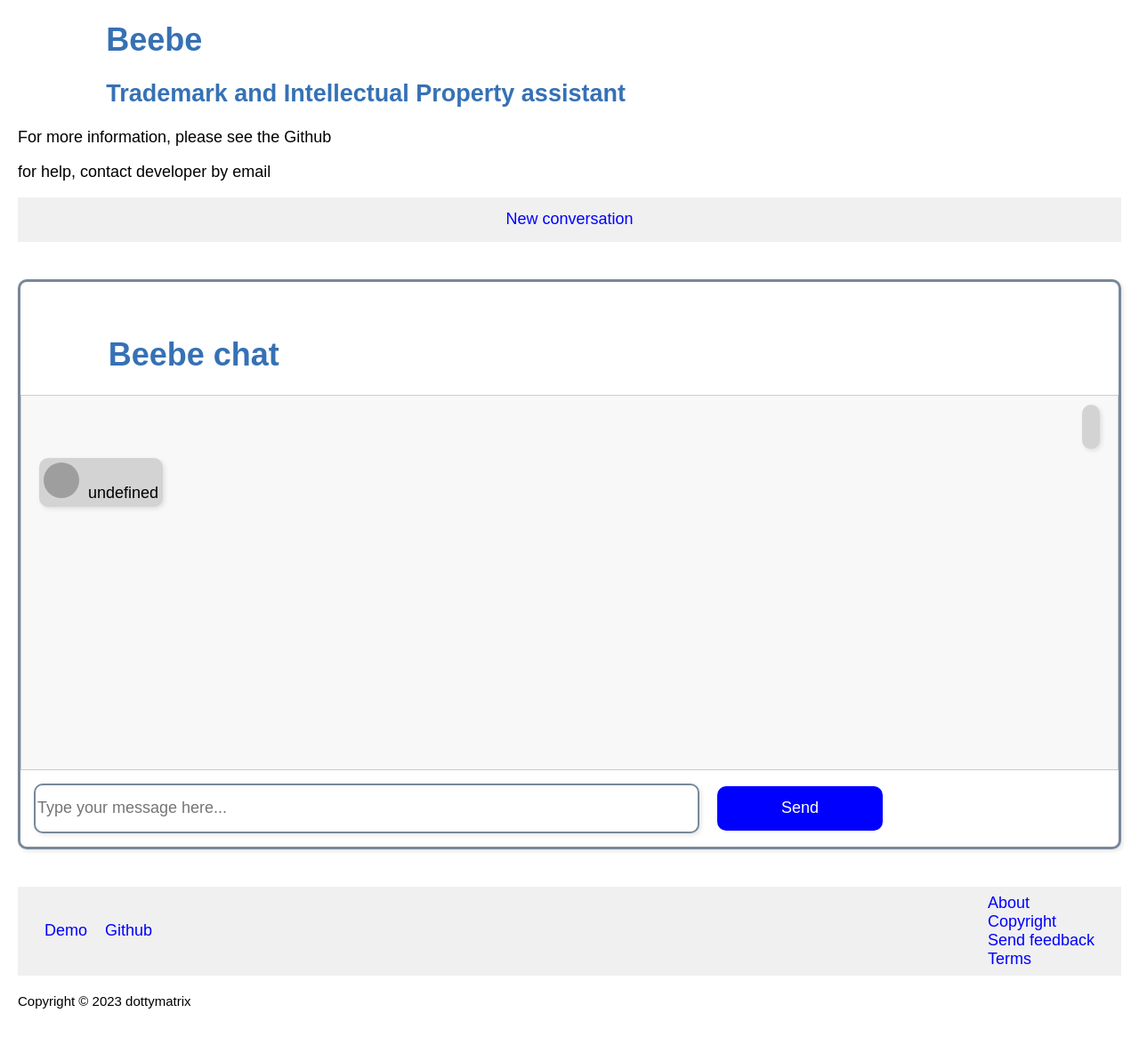
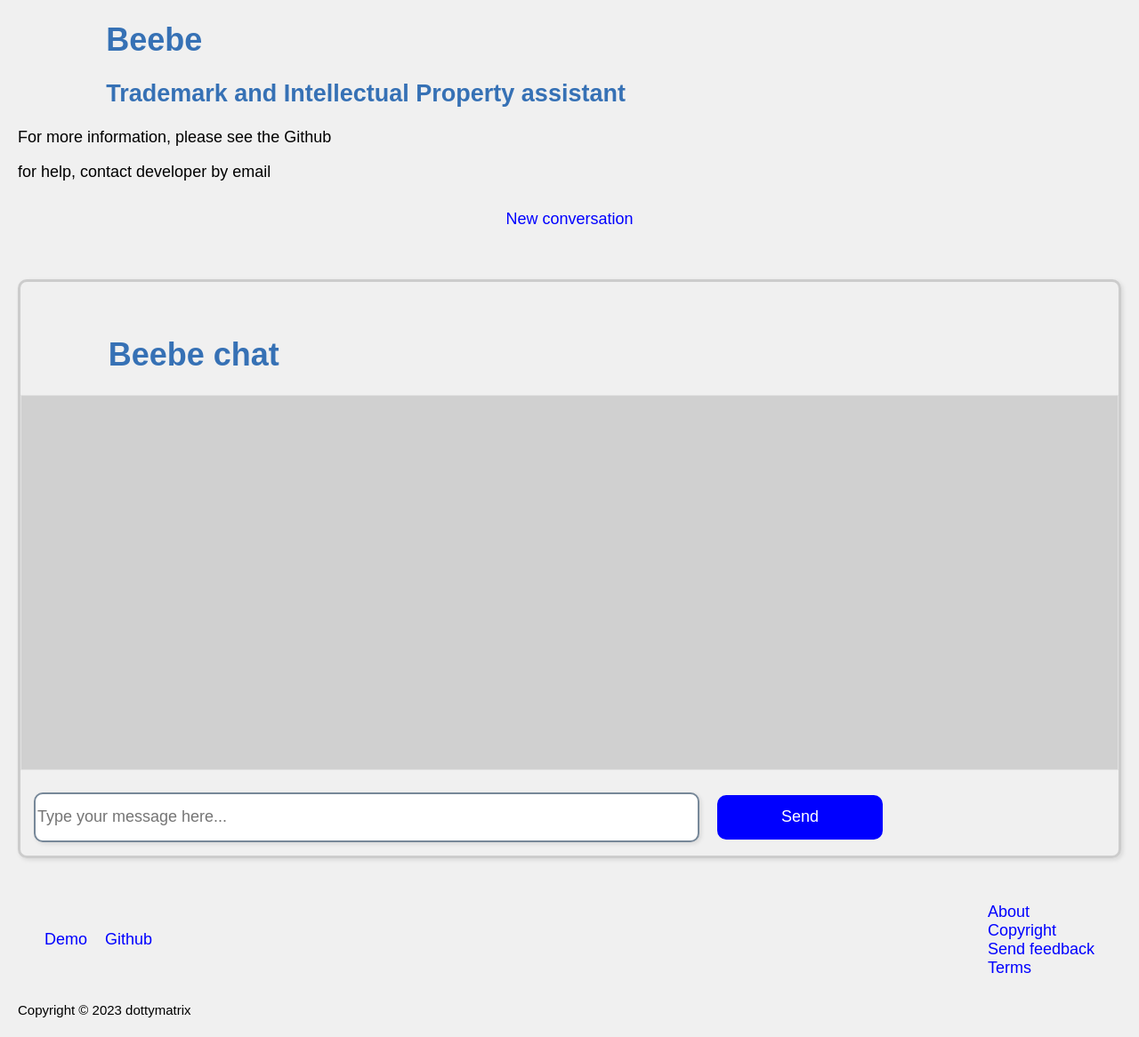
Before and after one commit to AbisoyeOnanuga/beebe, a Flask app: page / in a window 1280 px wide. Shown: the whole page at 89% size. Before the commit the page ends 1134 px from the top, so only its background shows below. Run offline with Flask 2, Linux system fonts and the light colour scheme; grey boxes are pictures that could not be loaded.

Commit message:
app update

```diff
--- a/app.py
+++ b/app.py
@@ -1,10 +1,16 @@
 # Import the necessary modules
-from flask import Flask, render_template, request, jsonify
+from flask import Flask, render_template, request
 from transformers import GPT2LMHeadModel, GPT2Tokenizer
 import os
+import torch
+import json
+from flask_cors import CORS, cross_origin
 
 # Create a Flask app object and specify the static_folder argument
-app = Flask(__name__)
+app = Flask(__name__, static_folder="static")
+
+# Enable CORS for all domains and all routes
+cors = CORS(app, resources={r"/generate": {"origins": ["http://localhost:8000"]}})
 
 # Define a route for rendering the index.html file
 @app.route('/')
@@ -12,14 +18,16 @@ def index():
     return render_template('index.html')
 
 # Load the GPT-2 model and tokenizer from the local folder
-model_path = os.path.join(os.getcwd(), "gpt2")
+model_path = os.path.join(os.getcwd(), "output-gpt2")
+tokenizer_path = os.path.join(os.getcwd(), "gpt2")
 model = GPT2LMHeadModel.from_pretrained(model_path)
-tokenizer = GPT2Tokenizer.from_pretrained(model_path)
+tokenizer = GPT2Tokenizer.from_pretrained(tokenizer_path)
 
 # Define a function for generating responses using the model
 def generate_response(user_input):
     # Encode the user input and add the end-of-text token
-    input_ids = tokenizer.encode(user_input, return_tensors="pt", add_special_tokens=True)
+    input_ids = tokenizer.encode(user_input, return_tensors="pt")
+    input_ids = torch.cat([input_ids, torch.tensor([tokenizer.eos_token_id]).unsqueeze(0)], dim=-1)
     # Generate a response using the model
     output_ids = model.generate(input_ids, max_length=50, do_sample=True, top_p=0.9)
     # Decode the output and remove the end-of-text token
@@ -29,15 +37,26 @@ def generate_response(user_input):
 
 # Define a route for generating responses
 @app.route('/generate', methods=["POST"])
+# Use the cross_origin decorator to enable CORS for this route
+@cross_origin()
 def generate():
-    # Get the user input from the request body
-    user_input = request.json["user_input"]
-    # Generate a response using the model
-    model_output = generate_response(user_input)
-    # Return the output as a JSON object
-    return jsonify({"model_output": model_output})
+  # Get the user input from the request body
+  user_input = request.json["user_input"]
+  # Try to generate a response using the model
+  try:
+    chatbot_output = generate_response(user_input)
+    # Convert the output to a JSON string
+    chatbot_output = json.dumps({"model_output": chatbot_output})
+    # Return the output as a JSON string with the application/json content type
+    return chatbot_output, 200, {"Content-Type": "application/json"}
+  except Exception as e:
+    # Log the exception in the console
+    print(e)
+    # Return an error message as a JSON string with the application/json content type
+    return json.dumps({"model_output": "Sorry, something went wrong. Please try again later."}), 500, {"Content-Type": "application/json"}
 
 # Run the Flask app with debug mode and extra files to watch for changes
 app.config["DEBUG"] = True
 app.config["TEMPLATES_AUTO_RELOAD"] = True
 app.config["EXTRA_FILES"] = ["static/index.html", "static/js/script.js", "static/css/style.css"]
+app.run(port=8000)
--- a/static/css/style.css
+++ b/static/css/style.css
@@ -14,13 +14,12 @@ h6 {
 }
 
 body {
-    font-family: Arial, sans-serif;
+    font-family: Arial, Helvetica, sans-serif;
     background-color: #f0f0f0;
     font-size: large; /* or any other value */
     font-family: Arial, sans-serif; /* or any other font */
     font-weight: normal; /* or normal */
     color: black; /* or any other color */
-    background-color: white; /* or any other color */
     margin: 5% auto;
 }
 
@@ -67,11 +66,17 @@ body {
 #chatbox {
     height: 400px;
     overflow-y: scroll;
-    border: 1px solid #ccc;
-    background-color: #f8f8f8;
+    border: 1px solid rgb(226, 226, 226);
+    background-color: #d0d0d0;
     padding: 10px;
 }
-
+/*
+#chatbox:hover {
+    background-color: #f0f0f0;
+    border-color: #ccc;
+    box-shadow: inset 2px 2px 5px rgba(0,0,0,0.1);
+}
+*/
 #input {
     width: 80%;
     height: 40px;
@@ -97,8 +102,10 @@ body {
     border-width: 3px;
 }
 
-.message {
+/* Style the chat messages with border radius and box shadow */
+#chatbox {
     margin: 10px 0;
+    color: rebeccapurple;
 }
 
 .user {
@@ -203,21 +210,14 @@ nav a:hover {
 /* Style the boxes with border radius and box shadow */
 .box {
     border-style: solid;
-    border-width: 3px;
-    border-color: lightslategray;
+    border: 3px solid #ccc;
     border-radius: 10px;
     box-shadow: 2px 2px 5px rgba(0,0,0,0.1);
 }
 
-#chatbox:hover {
+.user-message {
+    color: orangered;
     background-color: #f0f0f0;
-    border-color: #ccc;
-    box-shadow: inset 2px 2px 5px rgba(0,0,0,0.1);
-}
-
-.user-message {
-    color: white;
-    background-color: lightgray;
     font-family: Arial, sans-serif;
     font-size: large;
     padding: 10px;
@@ -232,7 +232,6 @@ nav a:hover {
     justify-self: right;
     display: flex;
     border-radius: 10px;
-    box-shadow: 2px 2px 5px rgba(0,0,0,0.1);
 }
 
 .chatbot-message {
@@ -251,19 +250,22 @@ nav a:hover {
     padding: 5px;
     justify-content: left;
     border-radius: 10px;
-    box-shadow: 2px 2px 5px rgba(0,0,0,0.1);
 }
 
-.user-message::before {
+.user-message::after {
     content: "";
     display: inline-block;
     width: 40px;
     height: 40px;
     background-image: url("https://cdn-icons-png.flaticon.com/128/3177/3177440.png");
     background-size: cover;
-    width: fit-content;
+    border-width: 1px;
+    border-style: solid;
+    border-color: #fff;
     border-radius: 50%;
     margin-right: 10px;
+    margin-left: 20px;
+    padding: 10px;
     justify-self: left;
 }
 
@@ -274,10 +276,10 @@ nav a:hover {
     height: 40px;
     background-image: url("https://cdn-icons-png.flaticon.com/128/11773/11773650.png");
     background-size: cover;
+    border-style: solid;
+    border-width: 1px;
+    border-color: #fff;
     border-radius: 50%;
-    margin-right: 10px;
+    margin-left: 10px;
+    margin-right: 20px;
 }
-
-.chatbot-message {
-    box-shadow: 2px 2px 5px rgba(0,0,0,0.1);
-}
--- a/static/js/script.js
+++ b/static/js/script.js
@@ -1,4 +1,7 @@
-// Define the function for sending user input to the backend service and receiving model output as a response
+// Get the chatbox element by its id
+let chatbox = document.getElementById("chatbox");
+
+// Define the function for sending user input to the Flask app and receiving model output as a response
 async function sendMessage(e) {
   // Prevent default behaviour of send event
   e.preventDefault();
@@ -6,53 +9,73 @@ async function sendMessage(e) {
   let userInput = document.getElementById("input-field").value;
   // Clear the input field
   document.getElementById("input-field").value = "";
-  // Display the user input in the conversation div using innerHTML
-  chatbox.insertAdjacentHTML("beforeend", `<div class="user-message">${userInput}</div>`);  // Scroll to the bottom of the conversation div
-  conversation.scrollTop = conversation.scrollHeight;
 
-  // Send a POST request to the backend service with the user input as a JSON body
-  try {
-    let response = await fetch("http://localhost:5000/generate", {
+  // Display the user input in the chatbox element using innerHTML
+  chatbox.insertAdjacentHTML("beforeend", `<div class="user-message">${userInput}</div>`);
+  // Scroll to the bottom of the chatbox element
+  chatbox.scrollTop = chatbox.scrollHeight;
+
+  // Check if there is already a request in progress
+  if (isLoading) {
+    // If yes, do nothing and return
+    return;
+  }
+  // If no, set the isLoading variable to true
+  isLoading = true;
+
+  // Send a POST request to the Flask app with the user input as a JSON body
+  // Use fetch instead of $.ajax
+  let response = await fetch("http://localhost:8000/generate", {
     method: "POST",
     headers: {
-        "Content-Type": "application/json"
+      "Content-Type": "application/json",
     },
-      body: JSON.stringify({"user_input": userInput})
+    body: JSON.stringify({ "user_input": userInput }),
   });
+
+  // Set the isLoading variable back to false
+  isLoading = false;
+
   // Check the status of the response
   if (response.ok) {
     // Parse the response as a JSON object
     let data = await response.json();
-
     // Get the model output from the JSON object
     let chatbotOutput = data["model_output"];
-
-      // Return the chatbot output as a promise
-      return chatbotOutput;
+    // Display the chatbot output in the chatbox element using innerHTML
+    chatbox.insertAdjacentHTML("beforeend", `<div class="chatbot-message">${chatbotOutput}</div>`);
   } else {
     // Throw an error if the response is not ok
     throw new Error("Something went wrong");
   }
-  } catch (error) {
-    // Log the error in the console
-    console.error(error);
+
+  // Return false to prevent the default action
+  return false;
+}
+
+// Define a variable to store the number of messages in the chatbox
+let messageCount = 0;
+
+// Define a function that checks if the chatbox is full and restarts the conversation if so
+function checkChatFull() {
+  // Increment the message count by one
+  messageCount++;
+  // If the message count reaches 30, clear the chatbox and display a restart message
+  if (messageCount === 30) {
+    chatbox.innerHTML = "";
+    chatbox.insertAdjacentHTML("beforeend", `<div class="restart-message">Chat full, please restart the conversation.</div>`);
+    // Reset the message count to zero
+    messageCount = 0;
   }
 }
 
-function displayMessage(chatbotOutput) {
-  // Get the chatbox element by its id
-  let chatbox = document.getElementById("chatbox");
-  // Get the user input from the input field
-  let userInput = document.getElementById("input-field").value;
-  // Display the user input in the chatbox element using innerHTML
-  chatbox.insertAdjacentHTML("beforeend", `<div class="user-message">${userInput}</div>`);
-  // Display the chatbot output in the chatbox element using innerHTML
-  chatbox.insertAdjacentHTML("beforeend", `<div class="chatbot-message">${chatbotOutput}</div>`);
-}
-
+// Declare a global variable to store the request status
+var isLoading = false;
 
 // Add an event listener for the send button
-document.getElementById("send").addEventListener("click", sendMessage)
-{
-  displayMessage();
-}
+document.getElementById("send").addEventListener("click", function(e) {
+  // Call the sendMessage function with the event object
+  sendMessage(e);
+  // Call the checkChatFull function
+  checkChatFull();
+});
--- a/templates/index.html
+++ b/templates/index.html
@@ -14,9 +14,9 @@
     <header>
         <h1 class="header-1" title="web-accessibility">Beebe</h1>
         <h2 class="header-2" title="simplified-website-accessiblity-reports">Trademark and Intellectual Property assistant</h2>
-        <p class="code" role="text">For more information, please see the Github</p>
-        <p class="email-contact">for help, contact developer by email<contact class="email"></contact></p>
-        <nav class="top-nav" role="menu">
+        <p class="code">For more information, please see the Github</p>
+        <p class="email-contact">for help, contact developer by <contact class="email">email</contact></p>
+        <nav class="top-nav">
             <a href="https://dottymatrix.github.io/beebe/" role="link" title="new-conversation">New conversation</a>
         </nav><br><br>
     </header>
@@ -24,7 +24,7 @@
         <!-- Add web UI elements here, such as forms, buttons, tables, etc. -->
         <form id="conversation" class="box">
             <h1>Beebe chat</h1>
-            <div id="chatbox"></div>
+            <div class="message" id="chatbox">{{ model_output | safe }}</div>
             <input name="input-field" id="input-field" type="text" placeholder="Type your message here...">
             <button name="send" type="submit" class="send" id="send" onclick="sendMessage(event)">Send</button>
         </form>
@@ -32,7 +32,7 @@
    <br><br>
 
     <footer>
-        <nav class="bottom-nav" role="menu">
+        <nav class="bottom-nav">
             <section class="bottom-nav-1">
                 <a href="https://www.youtube.com/watch?v=L-4dO-Ogm0k" role="link" title="watch-the-demo">Demo</a>
                 <a href="https://github.com/dottymatrix/beebe" role="link" title="read-github-documentation">Github</a>
```
Also changed, not shown: 2 other files. Lines whose indentation alone changed are shown as unchanged.
